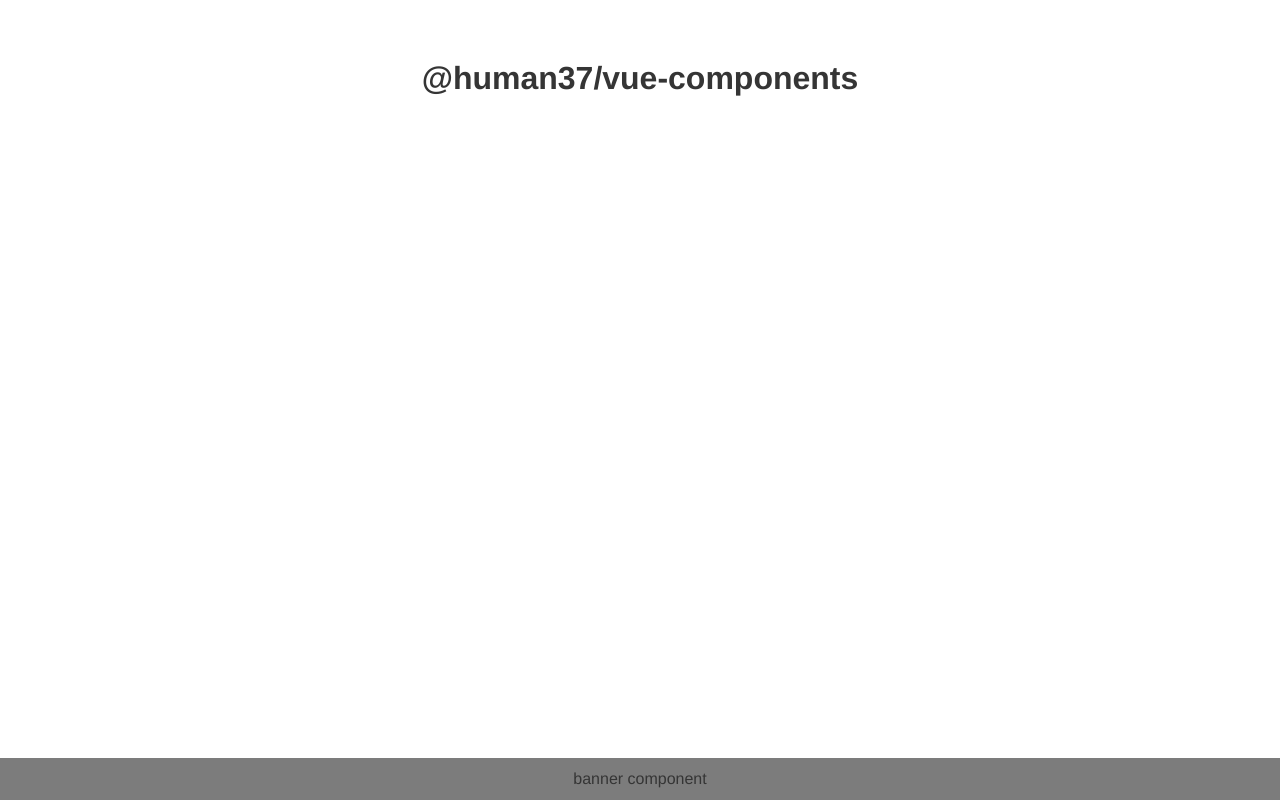
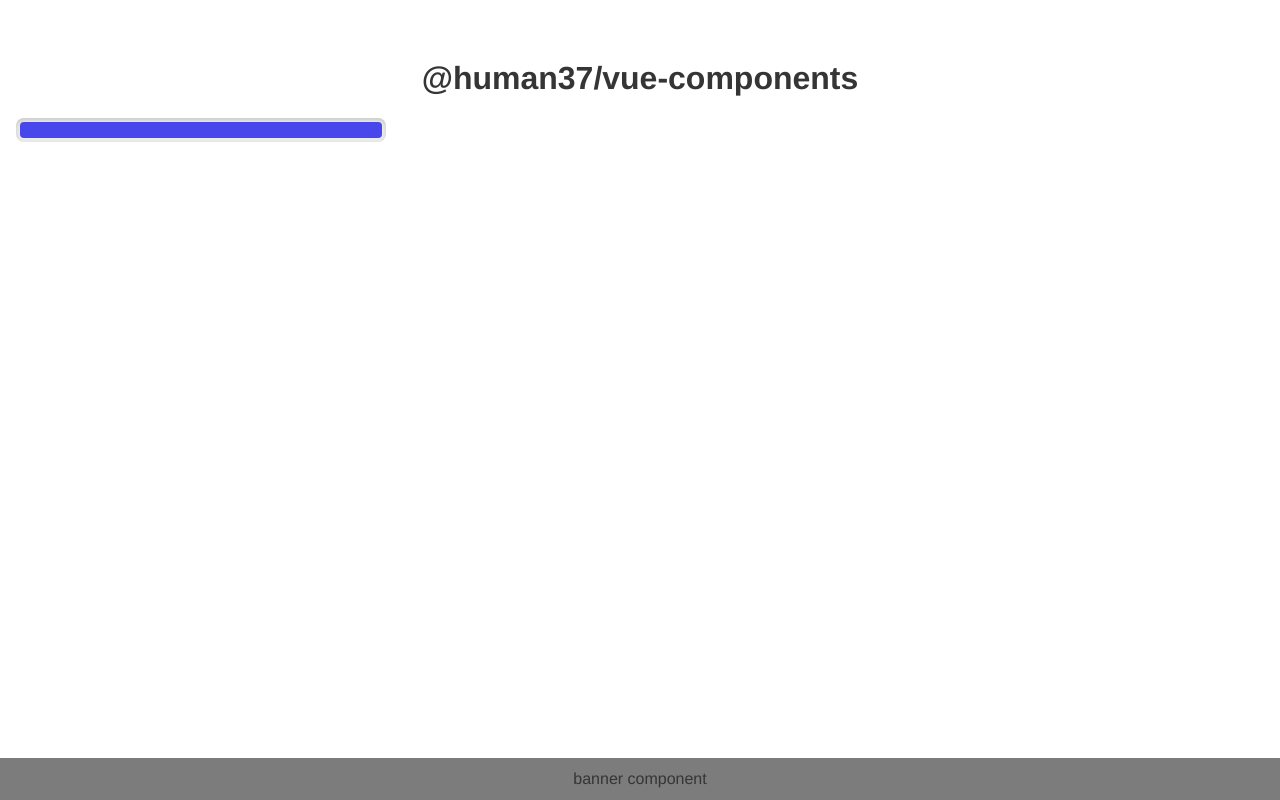
Before and after one commit to human37/vue-components, a Vue app: page / in a window 1280 px wide. Built offline with nearby package versions, Linux system fonts and the light colour scheme.

Commit message:
new version, also added accesible progress bar

```diff
--- a/package.json
+++ b/package.json
@@ -1,6 +1,6 @@
 {
   "name": "@human37/vue-components",
-  "version": "0.1.1",
+  "version": "0.1.2",
   "scripts": {
     "serve": "vue-cli-service serve --open",
     "build": "vue-cli-service build",
--- a/src/App.vue
+++ b/src/App.vue
@@ -6,18 +6,34 @@
       :styles="{ 'text-align': 'center' }"
       position="bottom"
     />
+    <ProgressBar size="large" :value="value" />
   </body>
 </template>
 
 <script>
 import Banner from "./components/Banner.vue";
+import ProgressBar from "./components/ProgressBar.vue";
+
 export default {
-  name: "App",
+  name: "vue-components",
   data: () => ({
     title: "@human37/vue-components",
+    value: 0,
   }),
   components: {
     Banner,
+    ProgressBar,
+  },
+  methods: {
+    fakeProgress() {
+      this.value = this.value + 1;
+      if (this.value > 100) {
+        this.value = 0;
+      }
+    },
+  },
+  created() {
+    setInterval(this.fakeProgress, 50);
   },
 };
 </script>
--- /dev/null
+++ b/src/components/ProgressBar.vue
@@ -0,0 +1,102 @@
+<template>
+  <div
+    class="progress-bar"
+    :style="progressBarStyles"
+    :class="`progress-bar-size-${size}`"
+    :aria-valuemin="0"
+    :aria-valuemax="100"
+    :aria-valuenow="value"
+    aria-roledescription="progressbar"
+  >
+    <div class="progress-bar-value" :style="progressBarValueStyles"></div>
+  </div>
+</template>
+
+<script>
+/**
+ * Accessible progress bar for showing loading progress.
+ * @example
+ * <ProgressBar size="large" :value="value" />
+ */
+export default {
+  props: {
+    /**
+     * The size for the progress bar.
+     * @values small, medium, large
+     */
+    size: {
+      type: String,
+      default: "medium",
+      validator(size) {
+        return ["small", "medium", "large"].indexOf(size) > -1;
+      },
+    },
+    /**
+     * The styles for the progress bar.
+     * @values Object
+     */
+    styles: {
+      type: Object,
+      default: () => ({}),
+    },
+    /**
+     * The value for the progress bar (out of 100).
+     * @values Number
+     */
+    value: {
+      type: Number,
+      default: 0,
+    },
+  },
+  data() {
+    return {
+      progressBarStyles: {
+        ...this.styles,
+      },
+    };
+  },
+  computed: {
+    width() {
+      return "width: " + (100 - this.value > 0 ? this.value : 100) + "%";
+    },
+    borderRadius() {
+      return this.value === 100
+        ? "border-radius: 4px"
+        : "border-radius: 4px 0px 0px 4px";
+    },
+    progressBarValueStyles() {
+      return this.width + ";" + this.borderRadius;
+    },
+  },
+};
+</script>
+
+<style lang="scss" scoped>
+.progress-bar {
+  width: 370px;
+  background: rgba(128, 128, 128, 0.15);
+  box-shadow: inset 0px 2px 4px rgba(128, 128, 128, 0.35);
+  border-radius: 8px;
+  display: flex;
+  align-items: center;
+}
+.progress-bar-value {
+  position: relative;
+  height: inherit;
+  background-color: #4747eb;
+}
+.progress-bar-size-large {
+  height: 24px;
+  .progress-bar-value {
+    height: 16px;
+    margin-left: 4px;
+    margin-right: 4px;
+  }
+}
+.progress-bar-size-medium {
+  height: 12px;
+}
+.progress-bar-size-small {
+  height: 8px;
+}
+</style>
--- a/src/components/index.js
+++ b/src/components/index.js
@@ -1,8 +1,11 @@
 import Vue from "vue";
+
 import Banner from "./Banner.vue";
+import ProgressBar from "./ProgressBar.vue";
 
 const Components = {
   Banner,
+  ProgressBar,
 };
 
 Object.keys(Components).forEach((name) => {
```
